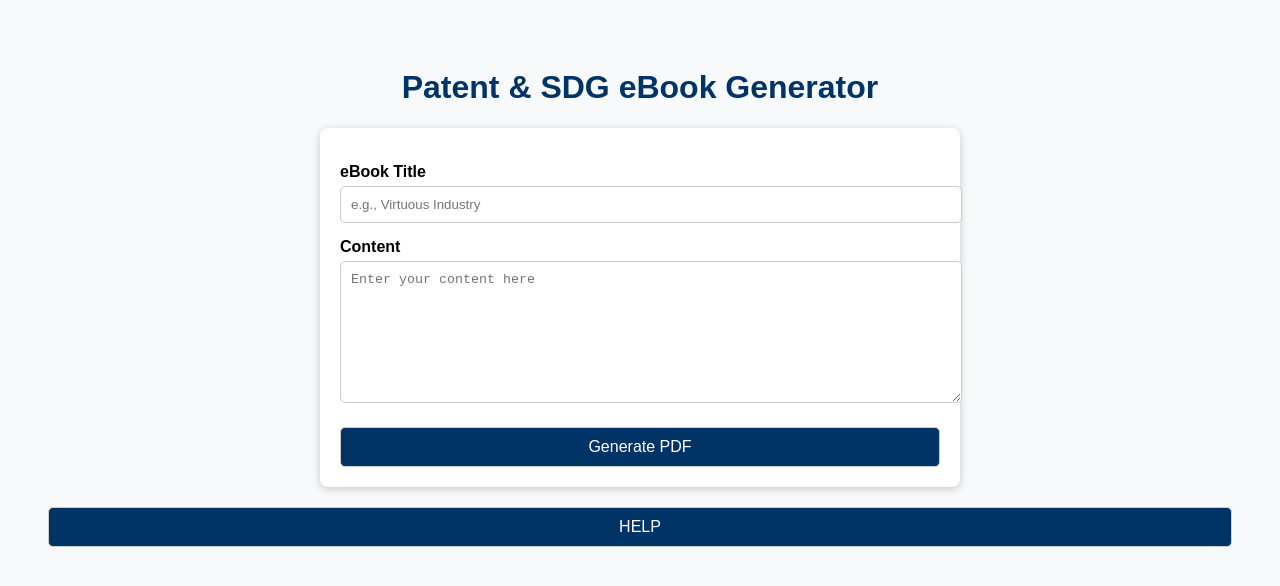
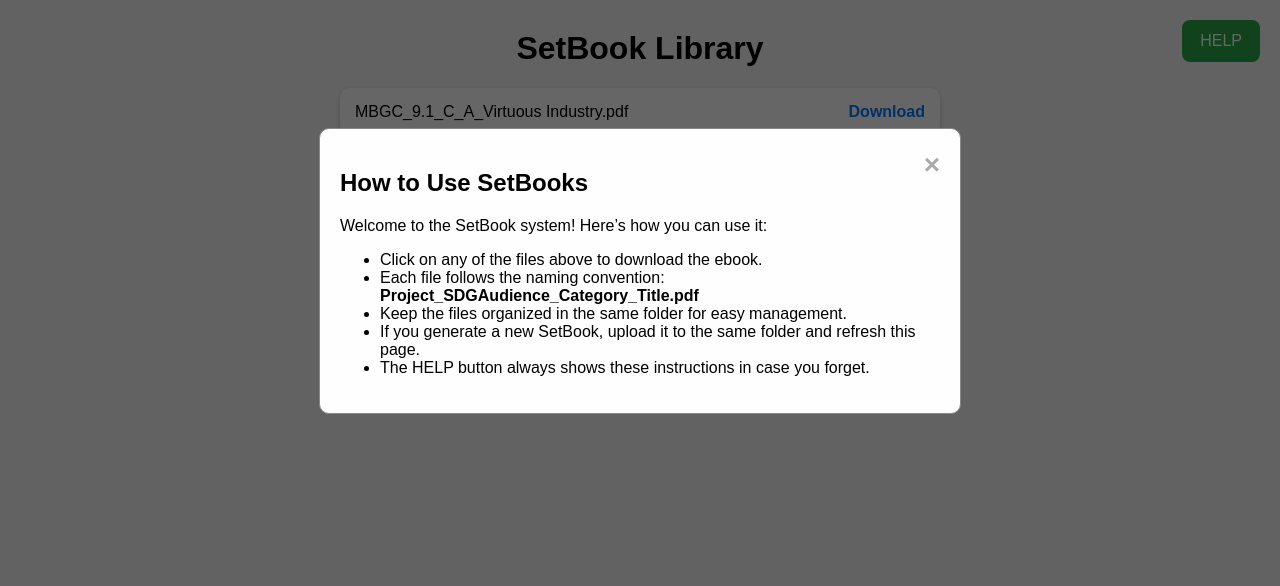
Before and after one commit to Lyne787/setbook-tool, a plain HTML site: page index.html in a window 1280 px wide. Both pictures are taken after a click on the button "HELP". Drawn offline with nearby package versions, Linux system fonts and the light colour scheme.

Commit message:
Update index.html

```diff
--- a/index.html
+++ b/index.html
@@ -1,67 +1,148 @@
 <!DOCTYPE html>
 <html lang="en">
 <head>
-  <meta charset="UTF-8">
-  <meta name="viewport" content="width=device-width, initial-scale=1.0">
-  <title>Patent & SDG eBook Generator</title>
-  <style>
-    body { font-family: Arial, sans-serif; background: #f8f9fa; padding: 40px; }
-    h1 { text-align: center; color: #003366; }
-    form { max-width: 600px; margin: auto; background: white; padding: 20px; border-radius: 8px; box-shadow: 0 2px 8px rgba(0,0,0,0.2); }
-    label { display: block; margin-top: 15px; font-weight: bold; }
-    input, textarea, button { width: 100%; padding: 10px; margin-top: 5px; border-radius: 5px; border: 1px solid #ccc; }
-    button { background: #003366; color: white; cursor: pointer; font-size: 16px; margin-top: 20px; }
-    button:hover { background: #0055aa; }
-    .help { margin-top: 20px; padding: 15px; background: #eef5ff; border: 1px solid #aaccee; border-radius: 5px; display: none; }
-  </style>
+    <meta charset="UTF-8">
+    <meta name="viewport" content="width=device-width, initial-scale=1.0">
+    <title>SetBook Library</title>
+    <style>
+        body {
+            font-family: Arial, sans-serif;
+            margin: 30px;
+            background-color: #f5f5f5;
+        }
+        h1 {
+            text-align: center;
+        }
+        .books {
+            display: flex;
+            flex-direction: column;
+            gap: 15px;
+            max-width: 600px;
+            margin: 20px auto;
+        }
+        .book {
+            background: #fff;
+            padding: 15px;
+            border-radius: 10px;
+            box-shadow: 0 2px 5px rgba(0,0,0,0.2);
+            display: flex;
+            justify-content: space-between;
+            align-items: center;
+        }
+        .book a {
+            text-decoration: none;
+            color: #007bff;
+            font-weight: bold;
+        }
+        .help-button {
+            position: fixed;
+            top: 20px;
+            right: 20px;
+            background: #28a745;
+            color: white;
+            border: none;
+            padding: 12px 18px;
+            font-size: 16px;
+            border-radius: 8px;
+            cursor: pointer;
+        }
+        /* Modal styles */
+        .modal {
+            display: none;
+            position: fixed;
+            z-index: 1000;
+            left: 0;
+            top: 0;
+            width: 100%;
+            height: 100%;
+            overflow: auto;
+            background-color: rgba(0,0,0,0.6);
+        }
+        .modal-content {
+            background-color: #fefefe;
+            margin: 10% auto;
+            padding: 20px;
+            border: 1px solid #888;
+            width: 80%;
+            border-radius: 10px;
+            max-width: 600px;
+        }
+        .close {
+            color: #aaa;
+            float: right;
+            font-size: 28px;
+            font-weight: bold;
+            cursor: pointer;
+        }
+        .close:hover {
+            color: black;
+        }
+    </style>
 </head>
 <body>
 
-<h1>Patent & SDG eBook Generator</h1>
+<h1>SetBook Library</h1>
 
-<form id="ebookForm">
-  <label for="title">eBook Title</label>
-  <input type="text" id="title" name="title" placeholder="e.g., Virtuous Industry" required>
-
-  <label for="content">Content</label>
-  <textarea id="content" name="content" rows="8" placeholder="Enter your content here" required></textarea>
-
-  <button type="submit">Generate PDF</button>
-</form>
-
-<button onclick="toggleHelp()">HELP</button>
-<div class="help" id="helpBox">
-  <h3>How to Use</h3>
-  <p>1. Enter your eBook title and content above.</p>
-  <p>2. Click "Generate PDF" to create your eBook.</p>
-  <p>3. You can download your generated eBook immediately.</p>
-  <p>4. Use this HELP section anytime if instructions are unclear.</p>
+<div class="books">
+    <div class="book">
+        <span>MBGC_9.1_C_A_Virtuous Industry.pdf</span>
+        <a href="MBGC_9.1_C_A_Virtuous Industry.pdf" download>Download</a>
+    </div>
+    <div class="book">
+        <span>MBGC_9.1_C_Ba_Virtuous Industry.pdf</span>
+        <a href="MBGC_9.1_C_Ba_Virtuous Industry.pdf" download>Download</a>
+    </div>
+    <div class="book">
+        <span>MBGC_9.1_C_Bb_Virtuous Industry.pdf</span>
+        <a href="MBGC_9.1_C_Bb_Virtuous Industry.pdf" download>Download</a>
+    </div>
+    <div class="book">
+        <span>MBGC_9.1_C_C_Virtuous Industry.pdf</span>
+        <a href="MBGC_9.1_C_C_Virtuous Industry.pdf" download>Download</a>
+    </div>
 </div>
 
-<script src="https://cdnjs.cloudflare.com/ajax/libs/jspdf/2.5.1/jspdf.umd.min.js"></script>
+<!-- HELP Button -->
+<button class="help-button" id="helpBtn">HELP</button>
+
+<!-- Modal for HELP -->
+<div id="helpModal" class="modal">
+  <div class="modal-content">
+    <span class="close">&times;</span>
+    <h2>How to Use SetBooks</h2>
+    <p>Welcome to the SetBook system! Here’s how you can use it:</p>
+    <ul>
+        <li>Click on any of the files above to download the ebook.</li>
+        <li>Each file follows the naming convention: <strong>Project_SDGAudience_Category_Title.pdf</strong></li>
+        <li>Keep the files organized in the same folder for easy management.</li>
+        <li>If you generate a new SetBook, upload it to the same folder and refresh this page.</li>
+        <li>The HELP button always shows these instructions in case you forget.</li>
+    </ul>
+  </div>
+</div>
+
 <script>
-  const { jsPDF } = window.jspdf;
+    // Get modal elements
+    const modal = document.getElementById("helpModal");
+    const btn = document.getElementById("helpBtn");
+    const span = document.getElementsByClassName("close")[0];
 
-  document.getElementById("ebookForm").addEventListener("submit", function(event){
-    event.preventDefault();
-    const title = document.getElementById("title").value;
-    const content = document.getElementById("content").value;
-    const doc = new jsPDF();
-    doc.setFont("Helvetica", "bold");
-    doc.setFontSize(18);
-    doc.text(title, 20, 20);
-    doc.setFont("Helvetica", "normal");
-    doc.setFontSize(12);
-    doc.text(content, 20, 40);
-    const fileName = title.replace(/\s+/g, "_") + ".pdf";
-    doc.save(fileName);
-    this.reset();
-  });
+    // Open modal
+    btn.onclick = function() {
+        modal.style.display = "block";
+    }
 
-  function toggleHelp(){
-    const helpBox = document.getElementById("helpBox");
-    helpBox.style.display = helpBox.style.display === "none" ? "block" : "none";
-  }
+    // Close modal
+    span.onclick = function() {
+        modal.style.display = "none";
+    }
+
+    // Close modal when clicking outside
+    window.onclick = function(event) {
+        if (event.target == modal) {
+            modal.style.display = "none";
+        }
+    }
 </script>
 
 </body>
```
